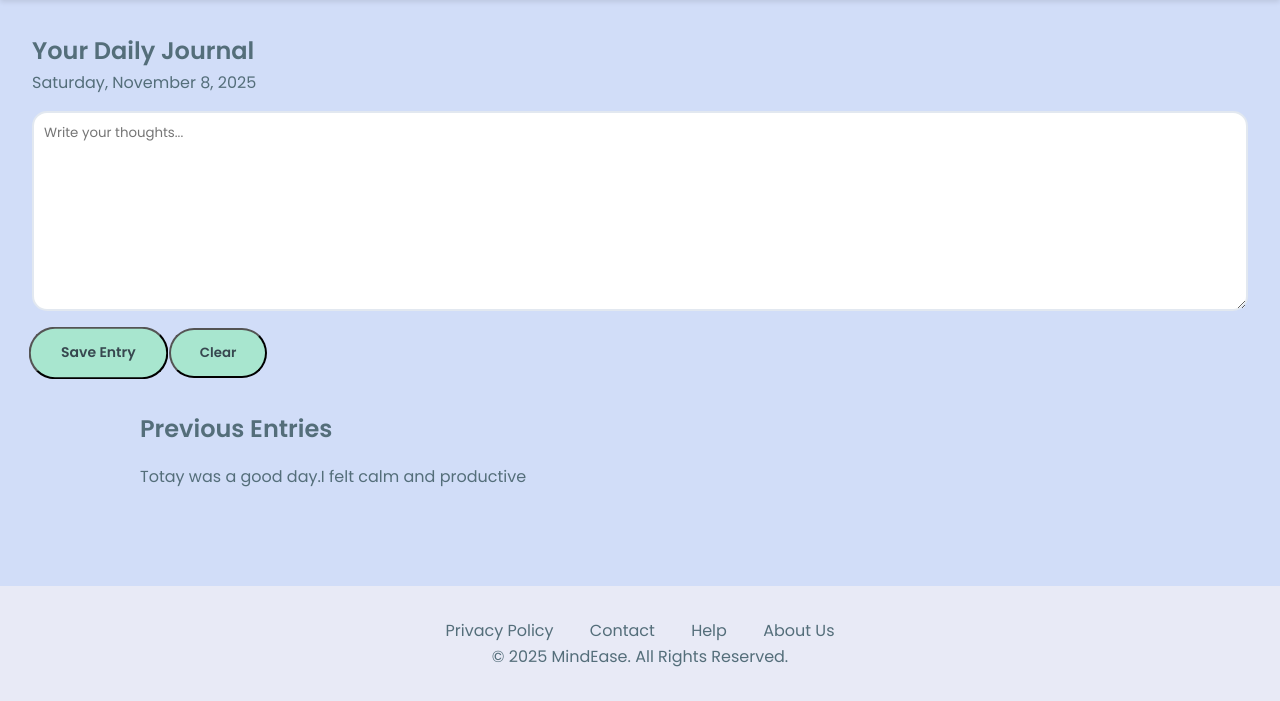
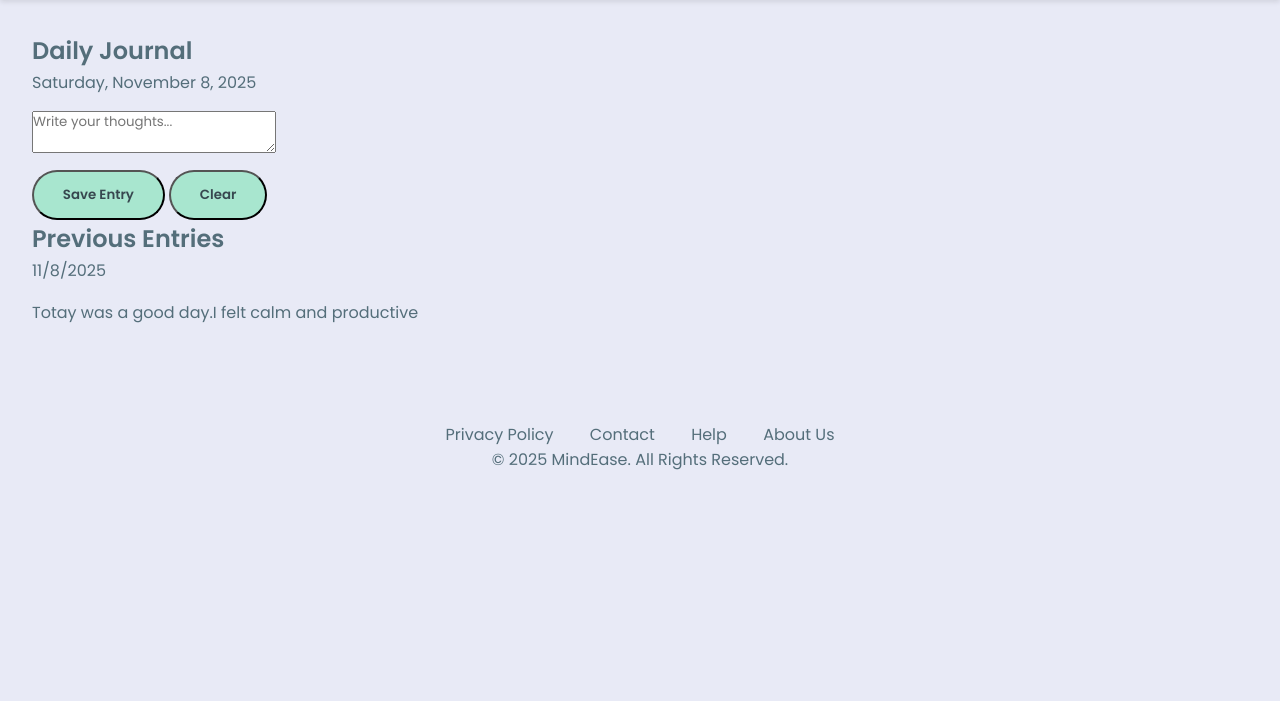
Before and after one commit to Pathum-Piyumal/MindEase, a PHP site: page /pages/journal.html in a window 1280 px wide. Shown: the part 125-826 px from the top of the page. After the commit the page ends 595 px from the top, so only its background shows below. Run offline with PHP 8.4, Linux system fonts and the light colour scheme; some libraries are stand-ins or nearby versions.

Commit message:
date section updated

```diff
--- a/public/css/feature-journal.css
+++ b/public/css/journal.css
@@ -1,5 +1,9 @@
 body {
     background-color: #d1ddf8;
+}
+
+.icon-calender {
+    height: 30px;
 }
 
 #entryText {
--- a/public/pages/journal.html
+++ b/public/pages/journal.html
@@ -9,7 +9,7 @@
       rel="stylesheet"
     />
     <link rel="stylesheet" href="../css/style.css" />
-    <link rel="stylesheet" href="../css/feature-journal.css">
+    <link rel="stylesheet" href="../css/feature-journal.css" />
   </head>
   <body>
     <!-- Soft Blue -->
@@ -32,24 +32,26 @@
     <main>
       <section class="section-jou" style="padding: 2rem; text-align: left">
         <div class="content-box" style="text-align: left">
-          <h1>Your Daily Journal</h1>
-          <p id="currentDate" style="margin-bottom: 15px;"></p>
+          <div>
+            <h1>Daily Journal</h1>
+          </div>
+          <p id="currentDate" style="margin-bottom: 15px"></p>
           <div class="entryText">
             <textarea
               id="entryText"
               placeholder="Write your thoughts..."
             ></textarea>
           </div>
-          <div style="margin-top: 10px;">
-          <button class="btn save" onclick="saveEntry()">Save Entry</button>
-          <button class="btn clear">Clear</button>
+          <div style="margin-top: 10px">
+            <button class="btn save" onclick="saveEntry()">Save Entry</button>
+            <button class="btn clear">Clear</button>
           </div>
         </div>
 
         <div class="entry-card">
           <h2>Previous Entries</h2>
           <div class="content-box" style="text-align: left">
-            <date></date>
+            <p id="dateShort"></p>
             <p style="margin-top: 1rem">
               Totay was a good day.I felt calm and productive
             </p>
@@ -93,6 +95,13 @@
       };
       const formattedDate = today.toLocaleDateString("en-US", options);
       document.getElementById("currentDate").textContent = formattedDate;
+
+      const today1 = new Date();
+      const month = today.getMonth() + 1;
+      const day = today.getDate();
+      const year = today.getFullYear();
+      const formattedDate1 = `${month}/${day}/${year}`;
+      document.getElementById("dateShort").textContent = formattedDate1;
     </script>
   </body>
 </html>
```
